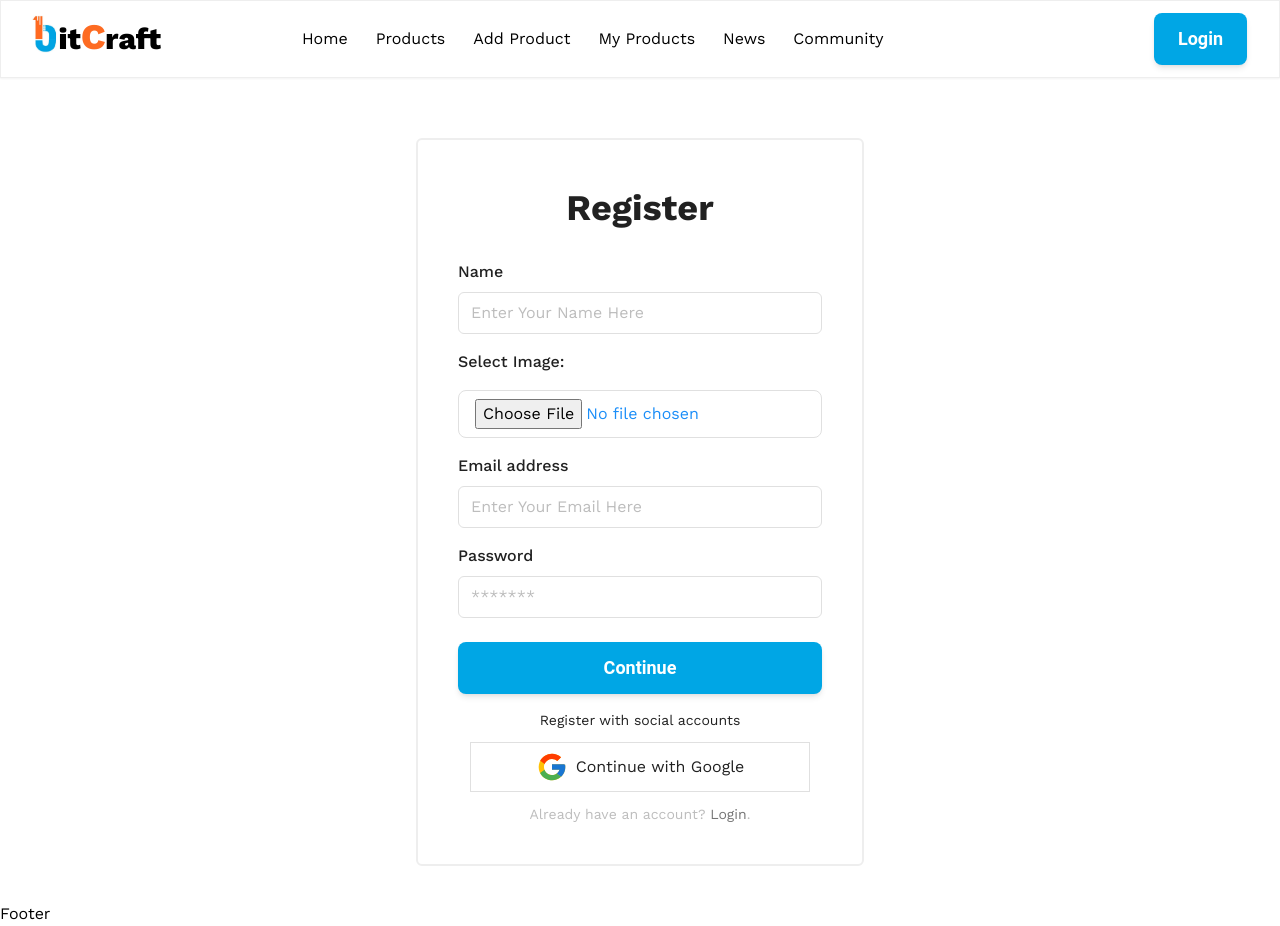
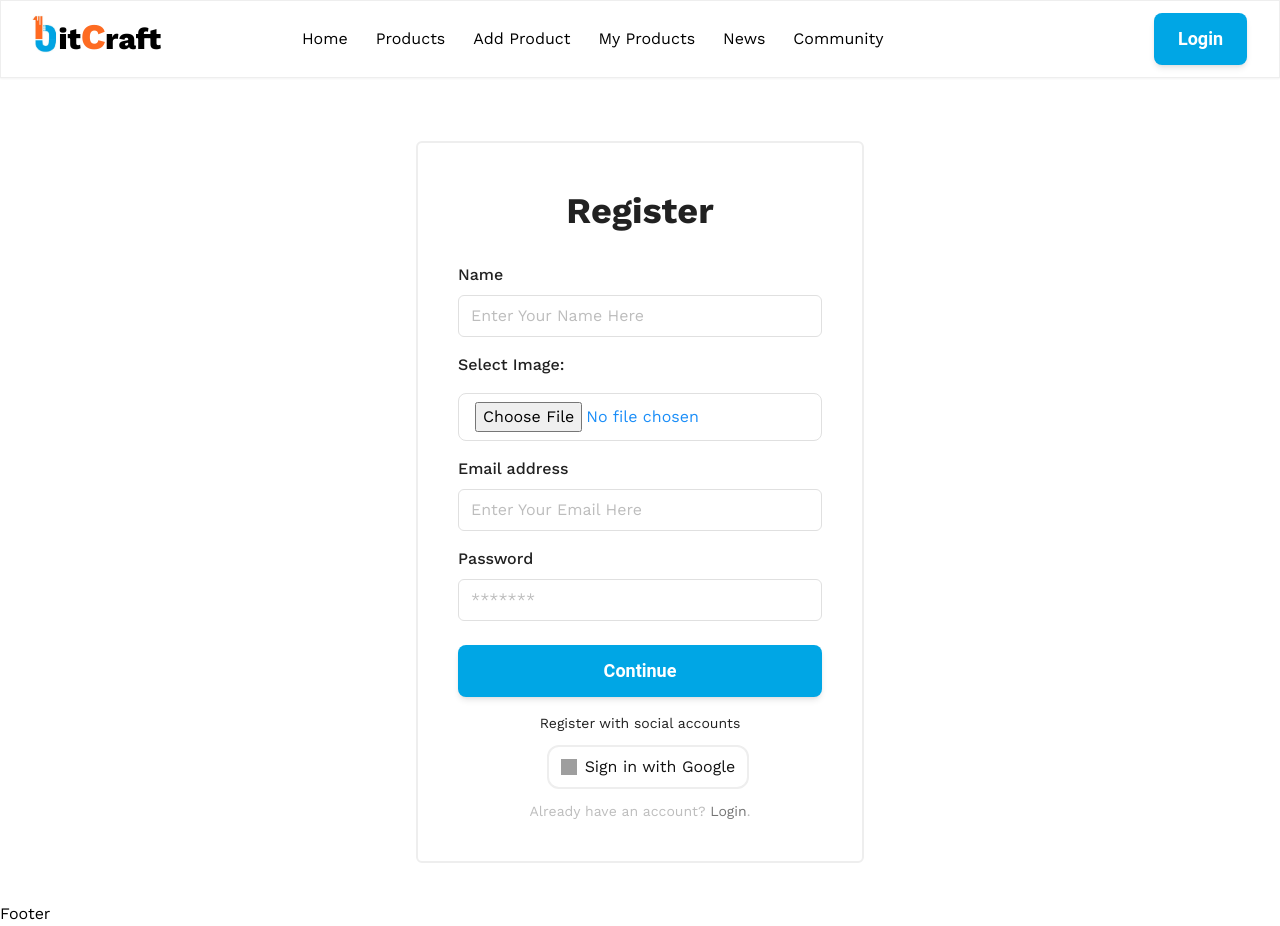
Before and after one commit to roushan-sheik/bit-craft-frontend, a React (Vite) app: page /register in a window 1280 px wide. Built offline with nearby package versions, Linux system fonts and the light colour scheme; no server answers; grey boxes are pictures that could not be loaded.

Commit message:
google login updated

```diff
--- a/src/components/button/LogInButton.jsx
+++ b/src/components/button/LogInButton.jsx
@@ -7,6 +7,7 @@ import useUserContext from "../../hooks/useUserContext";
 function LogInButton({ userEmail }) {
   const location = useLocation();
   const navigate = useNavigate();
+  const { updateUserProfile } = useUserContext();
   const { signinWithGoogle } = useUserContext();
   const axiosCommon = useAxiosCommon();
 
@@ -20,8 +21,12 @@ function LogInButton({ userEmail }) {
         name: result.user.displayName,
         email: result.user.email,
         photo: result.user.photoURL,
+        Role: "user",
+        status: "",
       };
       await axiosCommon.post("/users/post", userObj);
+      // update profile
+      await updateUserProfile(result.user.displayName, result.user.photoURL);
       toast.success("Successfully logged in", {
         position: "top-center",
       });
--- a/src/pages/register/Register.jsx
+++ b/src/pages/register/Register.jsx
@@ -1,9 +1,9 @@
 import toast from "react-hot-toast";
-import { FcGoogle } from "react-icons/fc";
 import { TbFidgetSpinner } from "react-icons/tb";
 import { Link, useLocation, useNavigate } from "react-router-dom";
 import { imageUpload } from "../../api/utils";
 import Btn from "../../components/button/Btn";
+import LogInButton from "../../components/button/LogInButton";
 import Inp from "../../components/input/Inp";
 import useAxiosCommon from "../../hooks/useAxiosCommon";
 import useUserContext from "../../hooks/useUserContext";
@@ -12,13 +12,8 @@ const Register = () => {
   const navigate = useNavigate();
   const location = useLocation();
   const axiosCommon = useAxiosCommon();
-  const {
-    createUser,
-    signinWithGoogle,
-    updateUserProfile,
-    loading,
-    setLoading,
-  } = useUserContext();
+  const { createUser, updateUserProfile, loading, setLoading } =
+    useUserContext();
 
   const handleSubmit = async (e) => {
     e.preventDefault();
@@ -41,6 +36,8 @@ const Register = () => {
         name,
         email,
         image: image_url,
+        Role: "user",
+        status: "",
       };
       await axiosCommon.post("/users/post", userObj);
       // 3. Save username and photo in firebase
@@ -55,18 +52,6 @@ const Register = () => {
     }
   };
 
-  // handle google signin
-  const handleGoogleSignIn = async () => {
-    try {
-      await signinWithGoogle();
-
-      navigate("/");
-      toast.success("Signup Successful");
-    } catch (err) {
-      console.log(err);
-      toast.error(err.message);
-    }
-  };
   return (
     <div className="flex  justify-center items-center mt-6 min-h-screen">
       <div className="flex flex-col max-w-md p-4 w-[90%]  rounded-md sm:p-10 border-2  text-gray-900">
@@ -159,15 +144,9 @@ const Register = () => {
           </p>
           <div className="flex-1 h-px sm:w-16 dark:bg-gray-700"></div>
         </div>
-        <button
-          disabled={loading}
-          onClick={handleGoogleSignIn}
-          className="disabled:cursor-not-allowed flex justify-center items-center space-x-2 border m-3 p-2 border-gray-300 border-rounded cursor-pointer"
-        >
-          <FcGoogle size={32} />
-
-          <p>Continue with Google</p>
-        </button>
+        <div className="flex justify-center my-3">
+          <LogInButton />
+        </div>
         <p className="px-6 text-sm text-center text-gray-400">
           Already have an account?{" "}
           <Link
```
